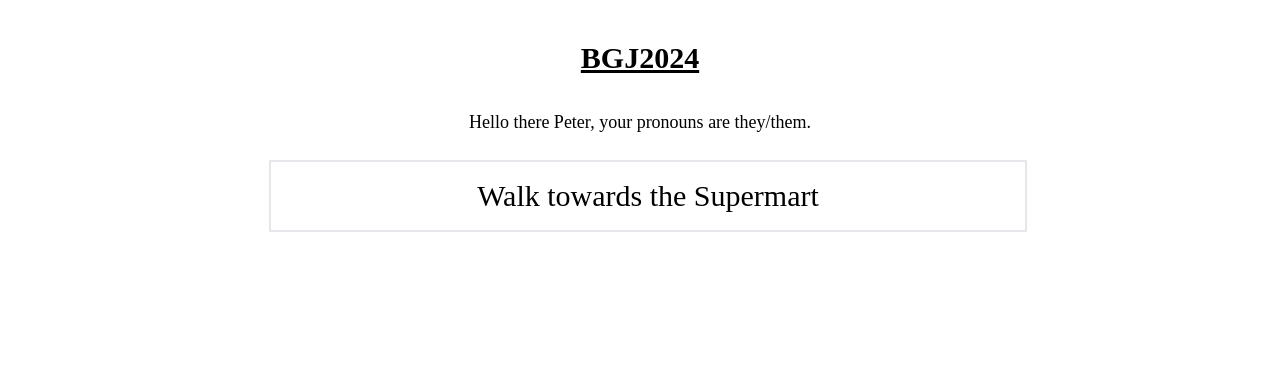
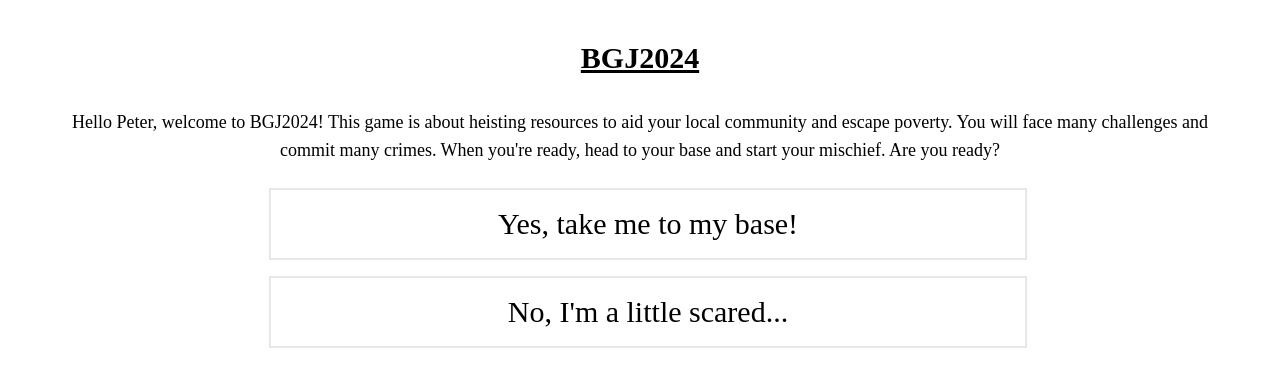
Before and after one commit to Jookia/BGJ2024, a Next.js app: page / in a window 1280 px wide. Shown: the top 386 px of the page. Built offline with nearby package versions, Linux system fonts and the light colour scheme.

Commit message:
locations: Add some more flavor text

```diff
--- a/src/data/locations.js
+++ b/src/data/locations.js
@@ -1,24 +1,43 @@
 export const locations = {
   intro: {
-    description: "Hello there ${name}, your pronouns are ${pronouns}.",
+    description:
+      "Hello ${name}, welcome to BGJ2024! This game is about heisting resources to aid your local community and escape poverty. You will face many challenges and commit many crimes. When you're ready, head to your base and start your mischief. Are you ready?",
     interactables: {
-      choice1: {
-        text: "Walk towards the Supermart",
+      base: {
+        text: "Yes, take me to my base!",
         successChance: 1,
-        successText: "You approach the supermart hesitantly.",
+        successText:
+          "You arrive at your base. It's nothing incredible, but it will have to do for now.",
+        successTeleport: "base",
+      },
+      coward: {
+        text: "No, I'm a little scared...",
+        successChance: 1,
+        successText:
+          "That's okay, we all can be sometimes. Take a deep breather, relax and start back at the beginning.",
+        successTeleport: "",
+      },
+    },
+  },
+  base: {
+    description: "Your base is built around an abandoned warehouse.",
+    interactables: {
+      return: {
+        text: "Go to the supermart",
+        successChance: 1,
+        successText: "",
         successTeleport: "supermart_outside",
       },
     },
   },
   lost: {
-    description:
-      "You're in a place. Nobody really knows where. Let's go back to the intro?",
+    description: "You're lost, probably due to a developer oversight.",
     interactables: {
       return: {
-        text: "Take me back",
+        text: "Go back to your base",
         successChance: 1,
-        successText: "Taking you back to the intro...",
-        successTeleport: "intro",
+        successText: "",
+        successTeleport: "base",
       },
     },
   },
@@ -28,14 +47,20 @@ export const locations = {
       choice1: {
         text: "Go inside the Supermart",
         successChance: 1,
-        successText: "You enter the supermart swiftly.",
+        successText: "",
         successTeleport: "supermart_inside",
       },
       nothing: {
         text: "Do nothing",
         successChance: 1,
-        successText: "You do nothing. Succesfully.",
+        successText: "You do nothing again. Succesfully.",
         successTeleport: "",
+      },
+      nothing: {
+        text: "Return to base",
+        successChance: 1,
+        successText: "",
+        successTeleport: "base",
       },
     },
   },
@@ -45,6 +70,7 @@ export const locations = {
       outside: {
         text: "Go outside",
         successChance: 1,
+        successText: "",
         successText: "You exit the supermart",
         successTeleport: "supermart_outside",
       },
```
